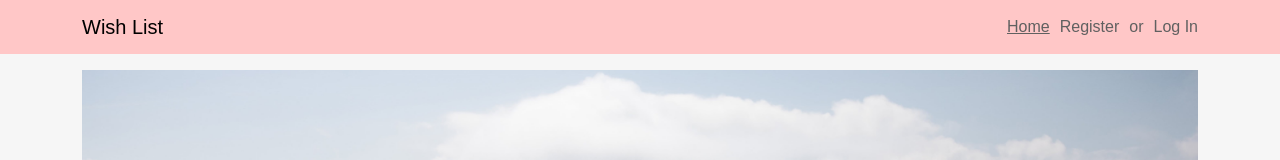
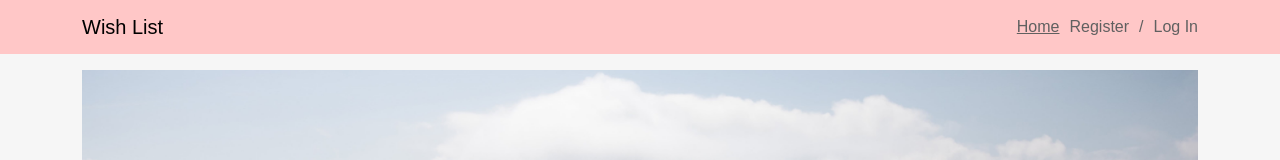
Before and after one commit to HunterMuratore/Yokai, a React (Vite) app in the folder client/: page / in a window 1280 px wide. Shown: the top 160 px of the page. Built offline with nearby package versions, Linux system fonts and the light colour scheme; no server answers.

Commit message:
Alert component

```diff
--- a/client/src/components/Alert.jsx
+++ b/client/src/components/Alert.jsx
@@ -1,12 +1,12 @@
-import React, { useState, useEffect } from 'react';
+import { useEffect } from 'react';
 
 function Alert({ message, onClose }) {
   useEffect(() => {
     const timer = setTimeout(() => {
       onClose();
-    }, 3000); // Set the duration in milliseconds (3 seconds in this example)
+    }, 3000);
 
-    return () => clearTimeout(timer); // Cleanup the timer on component unmount
+    return () => clearTimeout(timer);
   }, [onClose]);
 
   return (
--- a/client/src/components/Header.jsx
+++ b/client/src/components/Header.jsx
@@ -53,7 +53,7 @@ function Header() {
                                 <>
                                     <NavLink to="/">Home</NavLink>
                                     <NavLink to="/register">Register</NavLink>
-                                    {isMobile ? '' : <span>or</span>}
+                                    {isMobile ? '' : <span>/</span>}
                                     <NavLink to="/login">Log In</NavLink>
                                 </>
                             )}
```
